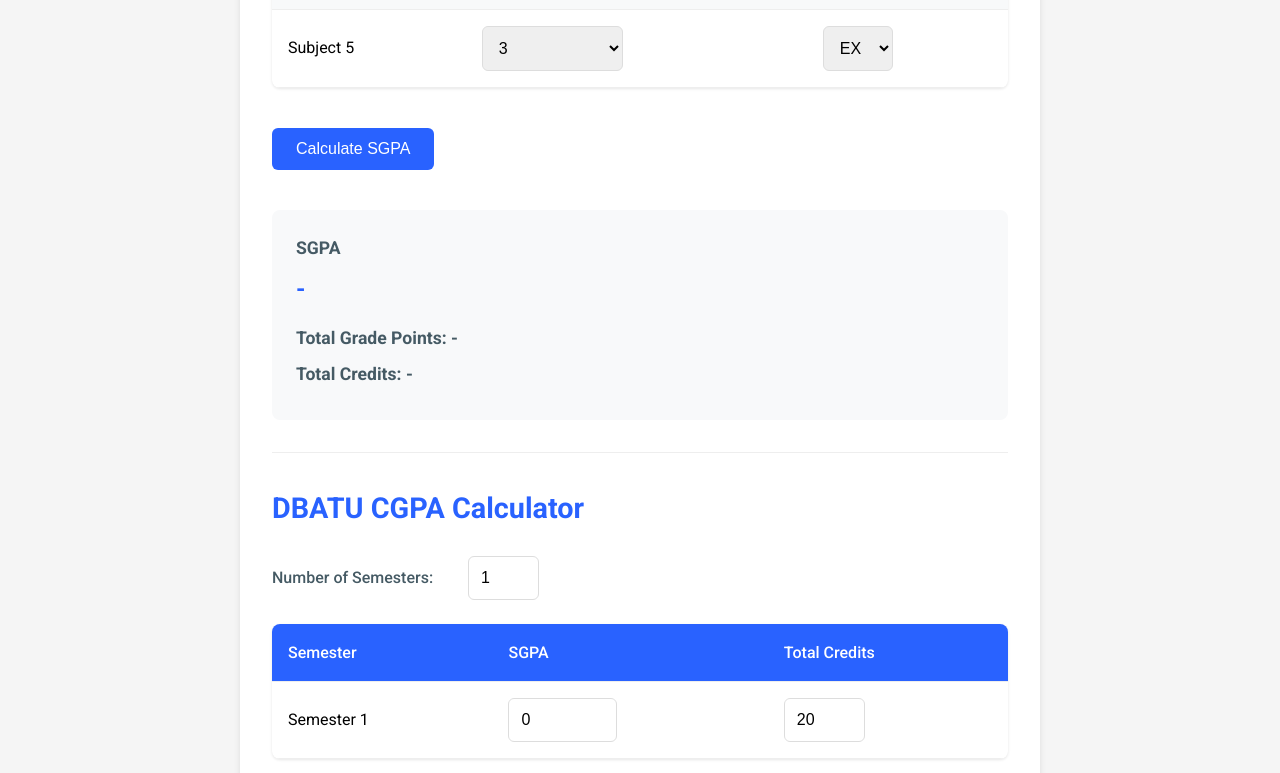
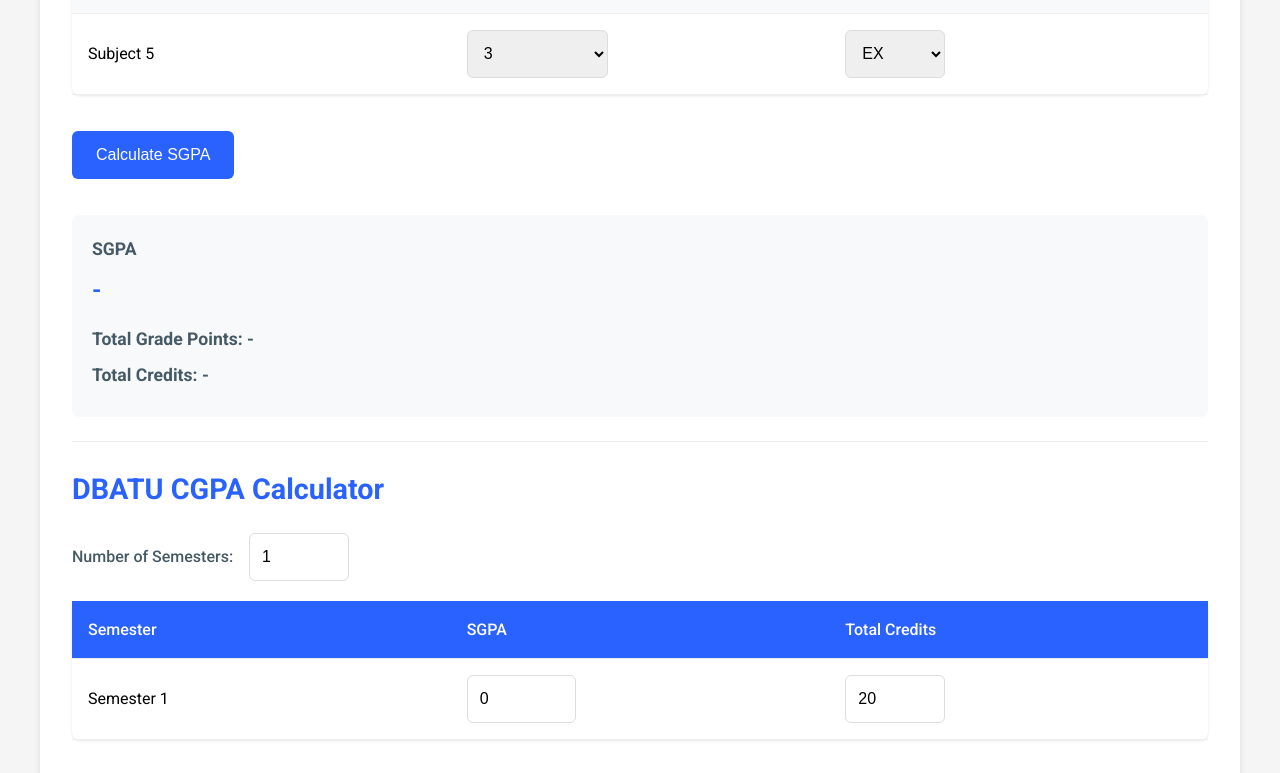
Before and after one commit to Manish-Prajapati-07/dbatu-sgpa-cgpa-calculator, a plain HTML site: page index.html in a window 1280 px wide. Shown: the part 551-1324 px from the top of the page. Drawn offline with Linux system fonts and the light colour scheme.

Commit message:
Update index.html

```diff
--- a/index.html
+++ b/index.html
@@ -22,43 +22,44 @@
             font-family: 'Roboto', sans-serif;
             background-color: var(--background);
             line-height: 1.6;
-            padding: 20px;
+            padding: 1rem;
         }
 
         .container {
-            max-width: 800px;
+            max-width: 1200px;
             margin: 0 auto;
             background: white;
-            padding: 2rem;
+            padding: 1.5rem;
             border-radius: 12px;
             box-shadow: 0 4px 6px rgba(0, 0, 0, 0.1);
         }
 
         h2 {
             color: var(--primary-color);
-            margin-bottom: 1.5rem;
-            font-size: 1.8rem;
+            margin-bottom: 1.25rem;
+            font-size: clamp(1.5rem, 5vw, 1.8rem);
         }
 
         .input-group {
             margin: 1rem 0;
             display: flex;
-            flex-wrap: wrap;
-            gap: 1rem;
-            align-items: center;
+            flex-direction: column;
+            gap: 0.75rem;
         }
 
         label {
             font-weight: 500;
             color: var(--secondary-color);
-            min-width: 180px;
+            font-size: clamp(0.9rem, 4vw, 1rem);
         }
 
         select, input {
             padding: 0.75rem;
             border: 1px solid #ddd;
             border-radius: 6px;
-            font-size: 1rem;
+            font-size: clamp(0.85rem, 3.5vw, 1rem);
+            width: 100%;
+            min-height: 48px;
             transition: border-color 0.3s ease;
         }
 
@@ -70,18 +71,22 @@
 
         table {
             width: 100%;
-            margin: 1.5rem 0;
+            margin: 1.25rem 0;
             border-collapse: collapse;
             background: white;
             border-radius: 8px;
-            overflow: hidden;
             box-shadow: 0 1px 3px rgba(0, 0, 0, 0.1);
+            table-layout: fixed;
         }
 
         th, td {
-            padding: 1rem;
+            padding: 0.75rem;
             text-align: left;
             border-bottom: 1px solid #eee;
+            font-size: clamp(0.75rem, 3vw, 1rem);
+            overflow: hidden;
+            text-overflow: ellipsis;
+            white-space: nowrap;
         }
 
         th {
@@ -100,10 +105,13 @@
             padding: 0.75rem 1.5rem;
             border: none;
             border-radius: 6px;
-            font-size: 1rem;
+            font-size: clamp(0.9rem, 4vw, 1rem);
             cursor: pointer;
             transition: background-color 0.3s ease;
             margin: 1rem 0;
+            min-height: 48px;
+            width: 100%;
+            max-width: 300px;
         }
 
         button:hover {
@@ -112,43 +120,69 @@
 
         .result-box {
             background: #f8f9fa;
-            padding: 1.5rem;
+            padding: 1.25rem;
             border-radius: 8px;
-            margin: 1.5rem 0;
+            margin: 1.25rem 0;
         }
 
         .result-box h3 {
             color: var(--secondary-color);
             margin-bottom: 0.5rem;
-            font-size: 1.1rem;
+            font-size: clamp(0.95rem, 4vw, 1.1rem);
         }
 
         .result-value {
-            font-size: 1.5rem;
+            font-size: clamp(1.25rem, 5vw, 1.5rem);
             color: var(--primary-color);
             font-weight: 700;
         }
 
         hr {
-            margin: 2rem 0;
+            margin: 1.5rem 0;
             border: 0;
             border-top: 1px solid #eee;
         }
 
-        @media (max-width: 768px) {
+        /* Responsive adjustments */
+        @media (min-width: 768px) {
             .container {
-                padding: 1rem;
-            }
-
-            table {
-                display: block;
-                overflow-x: auto;
-                white-space: nowrap;
+                padding: 2rem;
             }
 
             .input-group {
-                flex-direction: column;
-                align-items: stretch;
+                flex-direction: row;
+                align-items: center;
+                gap: 1rem;
+            }
+
+            select, input {
+                width: auto;
+                min-width: 100px;
+            }
+
+            button {
+                width: auto;
+            }
+
+            th, td {
+                padding: 1rem;
+            }
+        }
+
+        /* Mobile table adjustments */
+        @media (max-width: 600px) {
+            table {
+                min-width: 0;
+            }
+
+            th, td {
+                padding: 0.5rem;
+            }
+
+            td select, td input {
+                font-size: clamp(0.75rem, 2.5vw, 0.9rem);
+                padding: 0.5rem;
+                min-height: 40px;
             }
         }
     </style>
@@ -213,7 +247,6 @@
     </div>
 
     <script>
-        // (Keep the JavaScript code exactly the same as original)
         const gradePoints = {
             "EX": 10.0, "AA": 9.0, "AB": 8.5, "BB": 8.0,
             "BC": 7.5, "CC": 7.0, "CD": 6.5, "DD": 6.0,
@@ -227,8 +260,8 @@
 
             for (let i = 0; i < subjectCount; i++) {
                 let row = `<tr>
-                    <td>Subject ${i + 1}</td>
-                    <td>
+                    <td data-label="Subject">Subject ${i + 1}</td>
+                    <td data-label="Credits">
                         <select class="credit" onchange="updateGradeDropdown(${i})">
                             <option value="1">1</option>
                             <option value="2">2</option>
@@ -238,7 +271,7 @@
                             <option value="0">Audit Subject</option>
                         </select>
                     </td>
-                    <td>
+                    <td data-label="Grade">
                         <select class="grade">
                             ${Object.keys(gradePoints).filter(g => g !== "-").map(grade => `<option value="${grade}">${grade}</option>`).join("")}
                         </select>
@@ -291,9 +324,9 @@
 
             for (let i = 0; i < semesterCount; i++) {
                 let row = `<tr>
-                    <td>Semester ${i + 1}</td>
-                    <td><input type="number" class="sgpaInput" step="0.01" min="0" max="10" value="0"></td>
-                    <td><input type="number" class="creditInput" min="1" max="30" value="20"></td>
+                    <td data-label="Semester">Semester ${i + 1}</td>
+                    <td data-label="SGPA"><input type="number" class="sgpaInput" step="0.01" min="0" max="10" value="0"></td>
+                    <td data-label="Total Credits"><input type="number" class="creditInput" min="1" max="30" value="20"></td>
                 </tr>`;
                 tableBody.innerHTML += row;
             }
```
